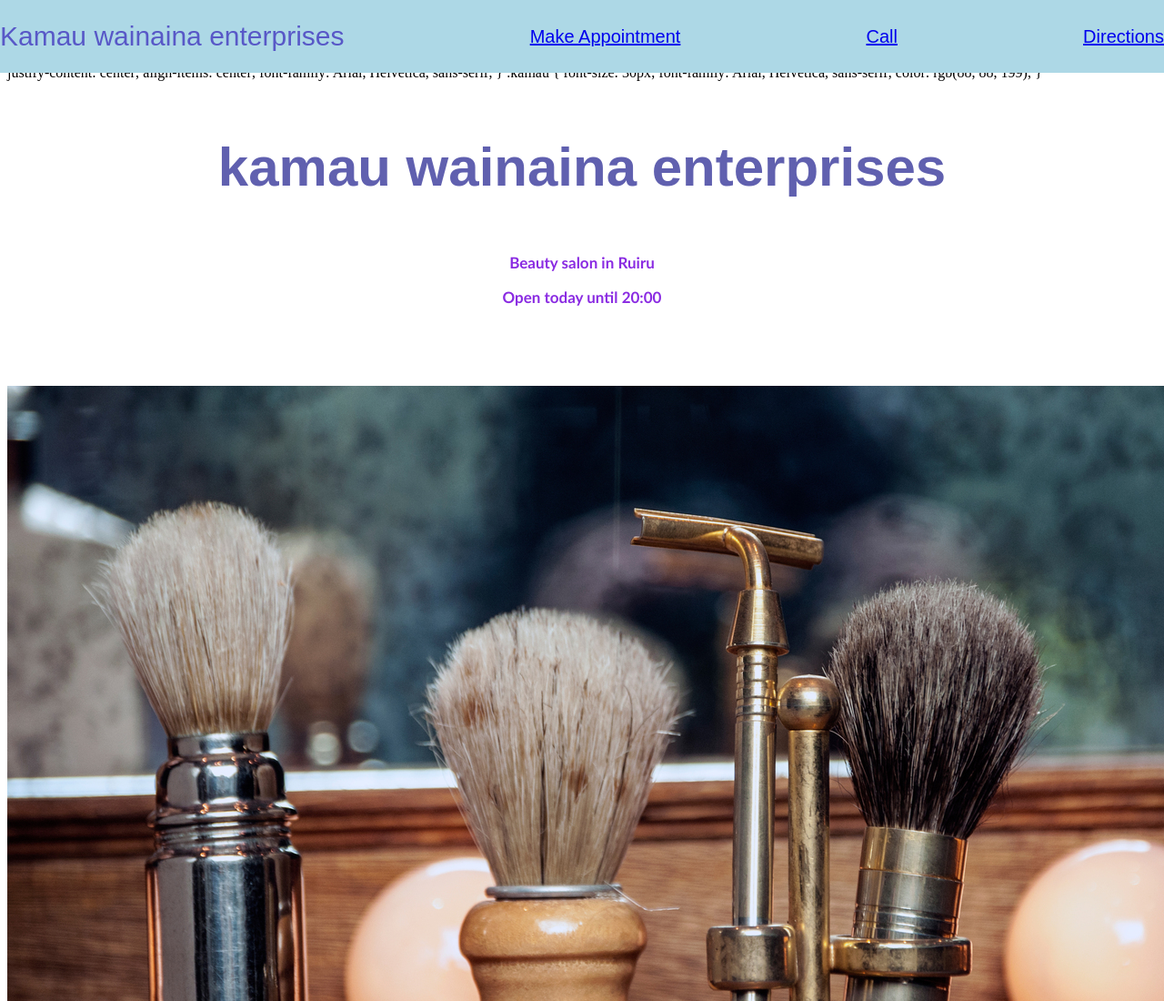
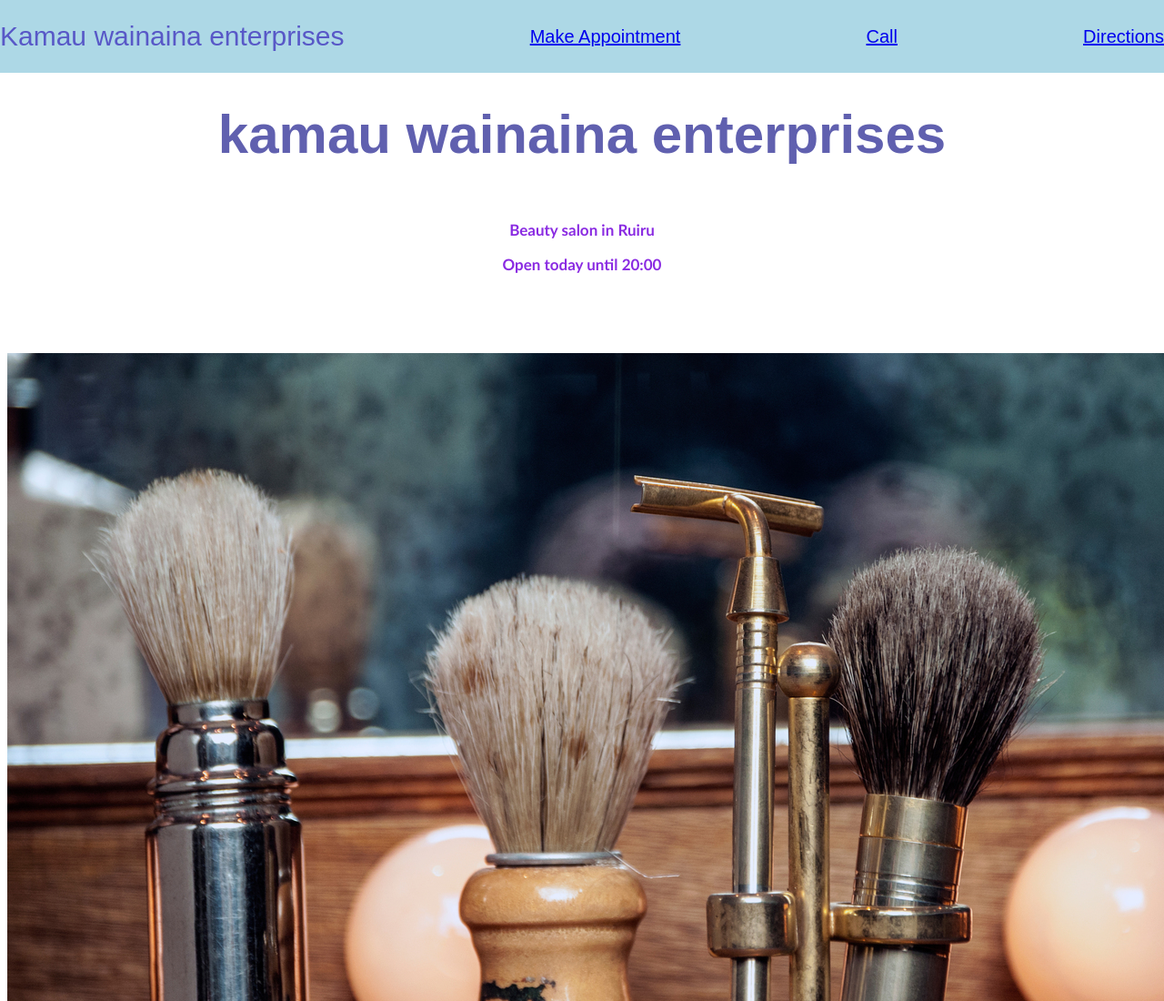
Before and after one commit to LITPO-KALI/devinebabrber, a plain HTML site: page index.html in a window 1280 px wide. Shown: the top 1100 px of the page at 91% size. Drawn offline with Linux system fonts and the light colour scheme.

Commit message:
Update index.html

```diff
--- a/index.html
+++ b/index.html
@@ -4,34 +4,9 @@
         <title>
             devine barber
         </title>
-        <link rel="stylesheet" href="/styles/heading.css">
-        <link rel="stylesheet" href="/styles/picture.css">
-        <link rel="stylesheet" href="/styles/general.css">
-        <styles>
-            .head {
-                display: flex;
-                font-size: 20px;
-                justify-content: space-between;
-                align-items: center;
-                position: fixed;
-                top: 0;
-                left: 0;
-                right: 0;
-                background-color: lightblue;
-                height: 80px;
-            }
-            .head p {
-                display: flex;
-                justify-content: center;
-                align-items: center;
-                font-family: Arial, Helvetica, sans-serif;
-            }
-            .kamau {
-                font-size: 30px;
-                font-family: Arial, Helvetica, sans-serif;
-                color: rgb(88, 88, 199);
-            }
-        </styles>
+        <link rel="stylesheet" href="styles/heading.css">
+        <link rel="stylesheet" href="styles/picture.css">
+        <link rel="stylesheet" href="styles/general.css">
     </head>
     <body class="body">
         <div>
```
